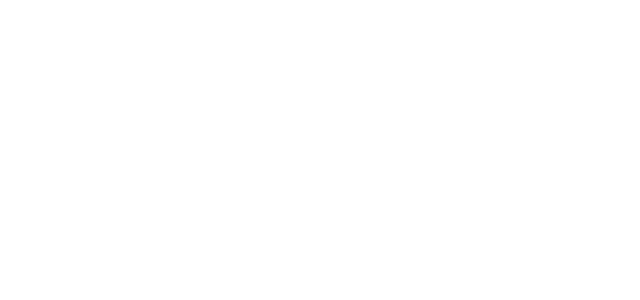
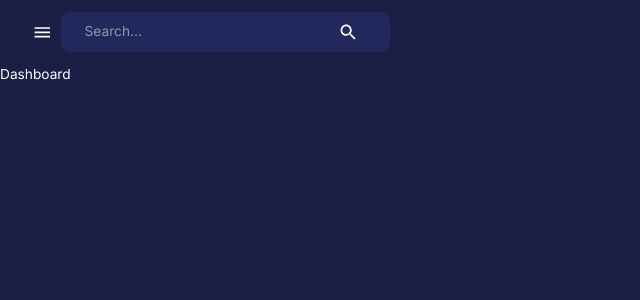
Before and after one commit to kevin-jake/admin-dashboard-training, a React (Create React App) app in the folder client/: page /dashboard in a window 1280 px wide. Shown: the top 300 px of the page, without its empty margins (0-640 px from the left). Built offline with nearby package versions, Linux system fonts and the light colour scheme.

Commit message:
add navbar

```diff
--- a/client/src/App.js
+++ b/client/src/App.js
@@ -1,5 +1,30 @@
+import { CssBaseline, ThemeProvider } from "@mui/material";
+import { createTheme } from "@mui/material/styles";
+import { useMemo } from "react";
+import { useSelector } from "react-redux";
+import { BrowserRouter, Navigate, Route, Routes } from "react-router-dom";
+import Dashboard from "scenes/dashboard";
+import Layout from "scenes/layout";
+import { themeSettings } from "theme";
+
 function App() {
-  return <div className="App"></div>;
+  const mode = useSelector((state) => state.global.mode);
+  const theme = useMemo(() => createTheme(themeSettings(mode)), [mode]);
+  return (
+    <div className="App">
+      <BrowserRouter>
+        <ThemeProvider theme={theme}>
+          <CssBaseline />
+          <Routes>
+            <Route element={<Layout />}>
+              <Route path="/" element={<Navigate to="/dashboard" replace />} />
+              <Route path="/dashboard" element={<Dashboard />} />
+            </Route>
+          </Routes>
+        </ThemeProvider>
+      </BrowserRouter>
+    </div>
+  );
 }
 
 export default App;
--- /dev/null
+++ b/client/src/components/FlexBetween.jsx
@@ -0,0 +1,10 @@
+const { Box } = require("@mui/material");
+const { styled } = require("@mui/system");
+
+const FlexBetween = styled(Box) ({
+    display: "flex",
+    justifyContent: "space-between",
+    alignItems: "center"
+});
+
+export default FlexBetween
--- /dev/null
+++ b/client/src/components/Navbar.jsx
@@ -0,0 +1,36 @@
+import React from 'react'
+import { LightModeOutlined, DarkModeOutlined, Menu as MenuIcon, Search, SettingsOutlined, ArrowDropDownOutlined } from '@mui/icons-material'
+import FlexBetween from './FlexBetween'
+import { useDispatch } from 'react-redux'
+import {setMode} from "state"
+import { AppBar, IconButton, InputBase, Toolbar, useTheme } from '@mui/material'
+
+
+const Navbar = () => {
+    const dispatch = useDispatch()
+    const theme = useTheme()
+  return (
+    <AppBar sx={{position: "static", background: "none", boxShadow: "none"}}>
+        <Toolbar sx={{justifyContent:"space-between"}}>
+{/* LEFT SIDE */}
+<FlexBetween>
+    <IconButton onClick={() => console.log("open/close sidebar")}>
+        <MenuIcon />
+    </IconButton>
+    <FlexBetween backgroundColor ={theme.palette.background.alt}
+    borderRadius="9px"
+    gap="3rem"
+    p="0.1rem 1.5rem"
+    >
+
+
+<InputBase placeholder='Search...' />
+<IconButton> <Search/></IconButton>
+    </FlexBetween>
+</FlexBetween>
+        </Toolbar>
+    </AppBar>
+  )
+}
+
+export default Navbar
--- a/client/src/index.js
+++ b/client/src/index.js
@@ -2,10 +2,21 @@
 import ReactDOM from "react-dom/client";
 import "./index.css";
 import App from "./App";
+import { configureStore } from "@reduxjs/toolkit";
+import globalReducer from "state";
+import { Provider } from "react-redux";
+
+const store = configureStore({
+  reducer: {
+    global: globalReducer,
+  },
+});
 
 const root = ReactDOM.createRoot(document.getElementById("root"));
 root.render(
   <React.StrictMode>
-    <App />
+    <Provider store={store}>
+      <App />
+    </Provider>
   </React.StrictMode>
 );
--- /dev/null
+++ b/client/src/scenes/dashboard/index.js
@@ -0,0 +1,7 @@
+import React from "react";
+
+const Dashboard = () => {
+  return <div>Dashboard</div>;
+};
+
+export default Dashboard;
--- /dev/null
+++ b/client/src/scenes/layout/index.js
@@ -0,0 +1,17 @@
+import { Box } from "@mui/material";
+import Navbar from "components/Navbar";
+import React from "react";
+import { Outlet } from "react-router-dom";
+
+const Layout = () => {
+  return (
+    <Box width="100%" height="100%">
+      <Box>
+        <Navbar />
+        <Outlet />
+      </Box>
+    </Box>
+  );
+};
+
+export default Layout;
--- /dev/null
+++ b/client/src/state/index.js
@@ -0,0 +1,19 @@
+import { createSlice } from "@reduxjs/toolkit";
+
+const initialState = {
+  mode: "dark",
+};
+
+export const globalSlice = createSlice({
+  name: "global",
+  initialState,
+  reducers: {
+    setMode: (state) => {
+      state.mode = state.mode === "light" ? "dark" : "light";
+    },
+  },
+});
+
+export const { setMode } = globalSlice.actions;
+
+export default globalSlice.reducer;
```
